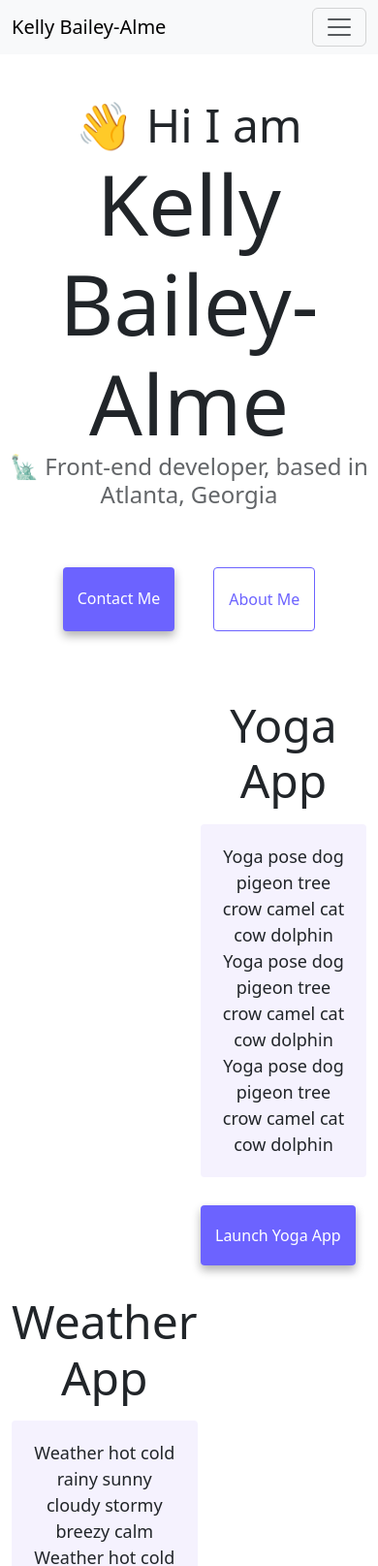
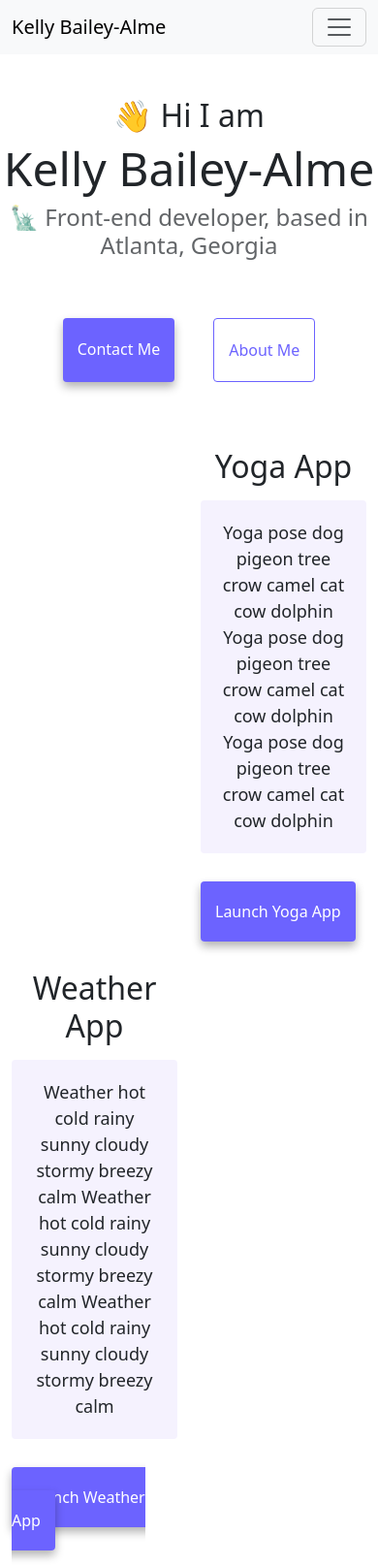
Before and after one commit to kblizzy22/About-Me, a plain HTML site: page index.html in a window 390 px wide. Shown: the top 1615 px of the page at 97% size. Drawn offline with nearby package versions, Linux system fonts and the light colour scheme.

Commit message:
Update style.css- added @media

```diff
--- a/style.css
+++ b/style.css
@@ -106,3 +106,25 @@
   .email-link:hover {
     text-decoration: underline;
   }
+
+@media (max-width: 576px) {
+  h1 {
+    font-size: 48px;
+    line-height: 1.5;
+  }
+
+  h2 {
+    font-size: 32px;
+    text-align: center;
+  }
+
+  p {
+    text-align: center;
+  }
+
+  .project-link {
+    display: block;
+    text-align: center;
+    margin: 0 20px;
+  }
+}
```
